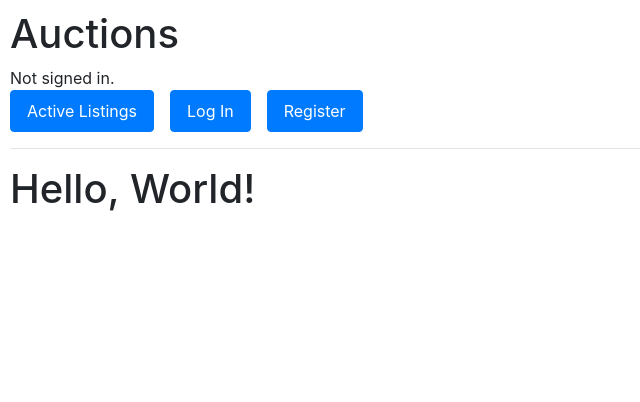
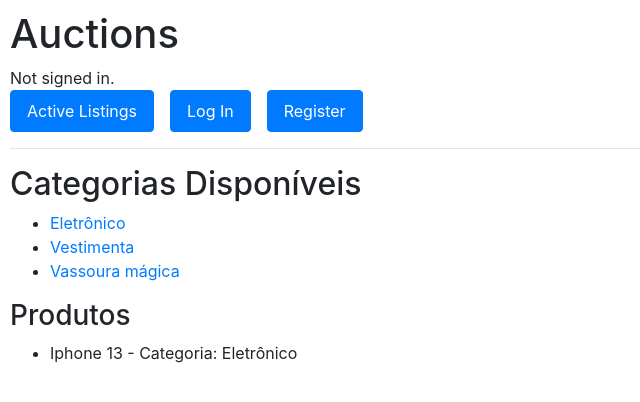
Before and after one commit to EricAugust2006/Commerce, a Django app: a page that uses auctions/templates/auctions/categories.html in a window 1280 px wide. Shown: the top 402 px of the page, without its empty margins (0-640 px from the left). Run offline with Django 3.2, Linux system fonts and the light colour scheme; data comes from the database, SQL or seed files in the repository; some libraries are stand-ins or nearby versions.

Commit message:
Project completed

```diff
--- a/auctions/templates/auctions/categories.html
+++ b/auctions/templates/auctions/categories.html
@@ -1,5 +1,22 @@
 {% extends 'auctions/layout.html' %}
 
 {% block body %}
-    <h1>Hello, World!</h1>
+    <h2>Categorias Disponíveis</h2>
+
+    <ul>
+        {% for category in categories %}
+            <li>
+                <a href="?category={{ category }}">{{ category }}</a>
+            </li>
+        {% endfor %}
+    </ul>
+
+    <h3>Produtos</h3>
+    <ul>
+        {% for listing in listings %}
+            <li>{{ listing.title }} - Categoria: {{ listing.category }}</li>
+        {% empty %}
+            <li>Nenhum produto encontrado para esta categoria.</li>
+        {% endfor %}
+    </ul>
 {% endblock %}
--- a/auctions/urls.py
+++ b/auctions/urls.py
@@ -17,5 +17,5 @@ urlpatterns = [
     path('watchlist/', views.watchlist, name='watchlist'),
     path('watchlist/remove/<int:listing_id>/', views.remove_watchlist, name="remove_watchlist" ),
     path('listing/<int:listing_id>/comment/', views.add_comment, name='add_comment'),
-    path("categories/", views.all_categories, name="categories")
+    path("categories/", views.all_categories, name="categories"),
 ]
--- a/auctions/views.py
+++ b/auctions/views.py
@@ -241,4 +241,16 @@ def add_comment(request, listing_id):
     })
 
 def all_categories(request):
-    return render(request, 'auctions/categories.html')
+    category_name = request.GET.get('category')
+
+    if category_name:
+        listings = Listings.objects.filter(category=category_name)
+    else:
+        listings = Listings.objects.all()
+
+    categories = Listings.objects.values_list('category', flat=True).distinct()
+
+    return render(request, 'auctions/categories.html', {
+        "listings": listings,
+        "categories": categories
+    })
```
